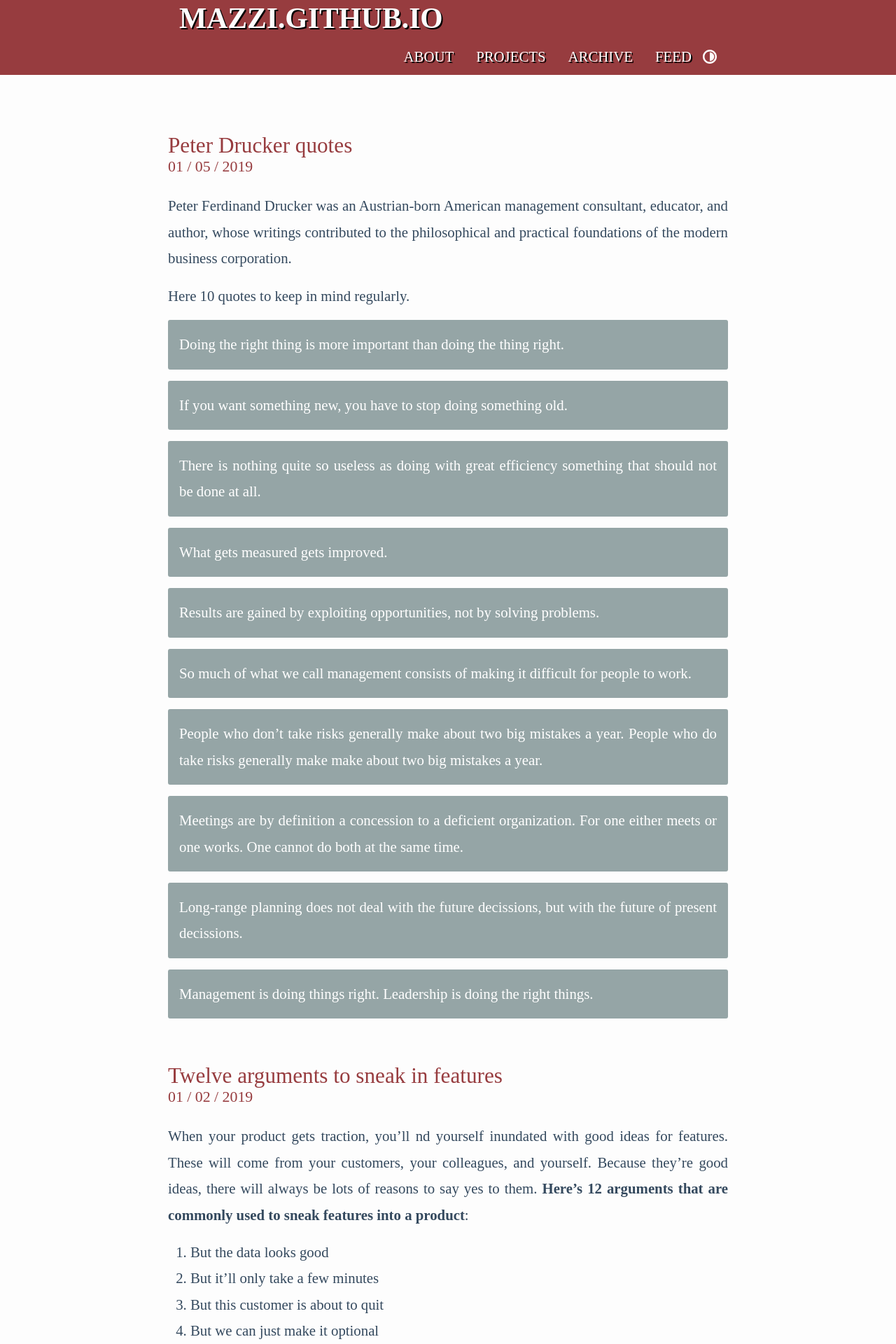
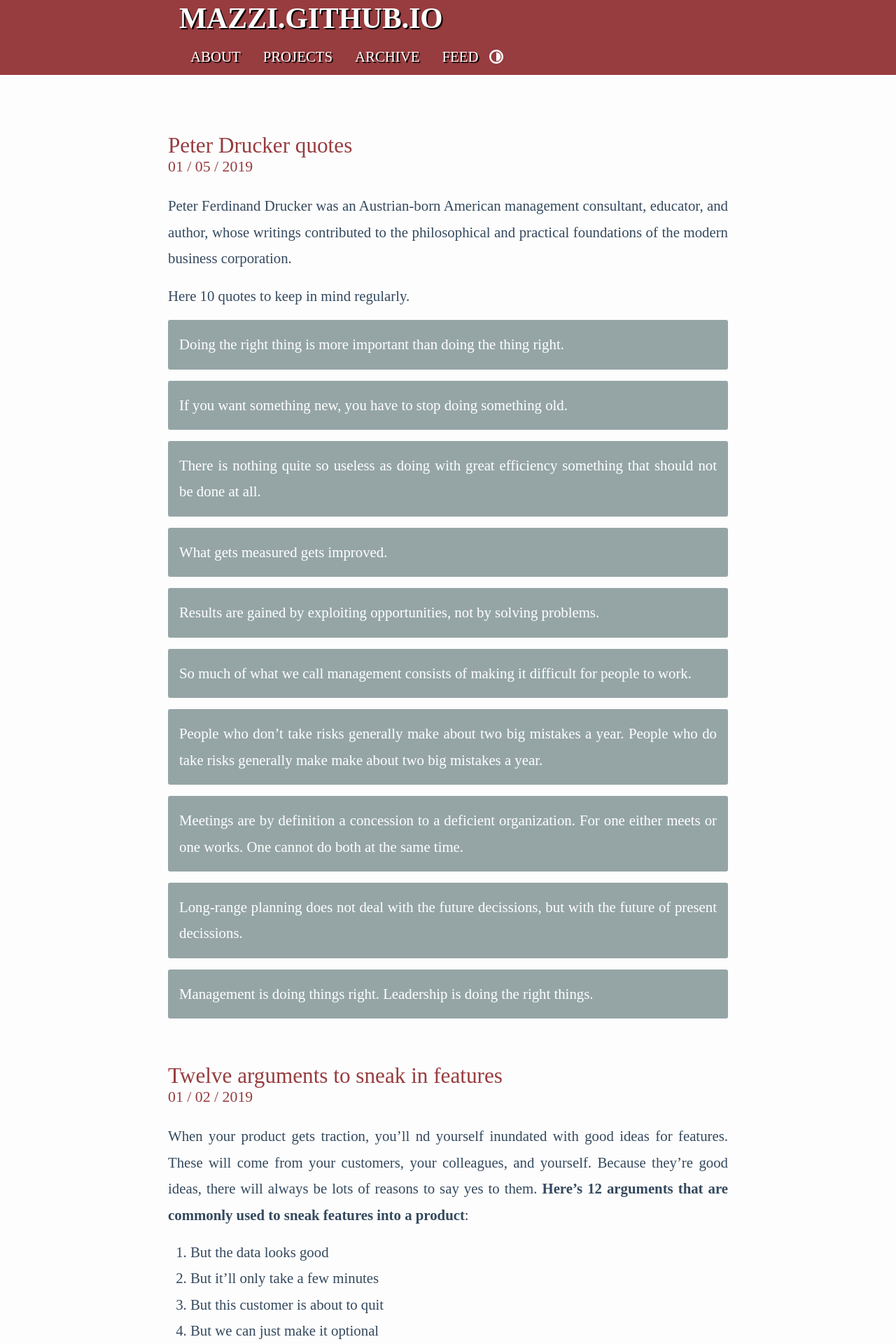
Before and after one commit to mazzi/mazzi.github.com, a Jekyll site: the page built from index.html, in a window 1280 px wide. Shown: the top 1920 px of the page at 70% size. Built offline with Jekyll 4.4.1, drawn with Linux system fonts in a browser that asks for light colours; the list of posts is cut into pages by our own code.

```diff
--- a/_includes/header.html
+++ b/_includes/header.html
@@ -13,7 +13,7 @@
 	</head>
 	<body>
 		<div id="top">
-			<h1><a href="/">mazzi.github.io</a></h1>
+			<h1><a href="/">mazzi.github.io</a></h1><br/>
 			<ul id="menu">
 				<li><a href="/about.html">About</a></li>
 				<li><a href="/projects.html">Projects</a></li>
--- a/styles/screen.css
+++ b/styles/screen.css
@@ -67,7 +67,7 @@ div#top h1 a:hover {
 
 div#top ul#menu {
 	list-style: none;
-	float: right;
+	float: left;
 }
 
 div#top ul#menu li {
```
